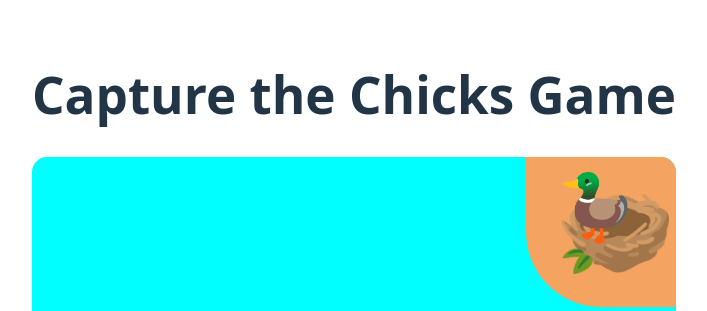
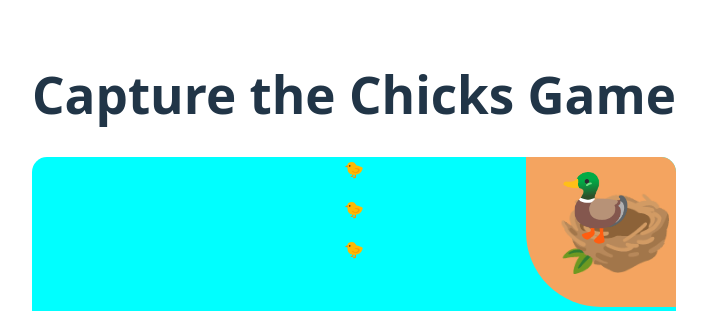
Before and after one commit to darithedev/techtonica-assignments, a React (Vite) app in the folder react-game/cozy-game/: page / in a window 1280 px wide. Shown: the top 311 px of the page, without its empty margins (286-993 px from the left). Built offline with nearby package versions, Linux system fonts and the light colour scheme.

Commit message:
Render chicks on game-board using map() at random x, y coordinates

```diff
--- a/react-game/cozy-game/src/components/Board.jsx
+++ b/react-game/cozy-game/src/components/Board.jsx
@@ -66,6 +66,9 @@ function Board ({ level }) {
                 <div className='land'></div>
                 <p className="nest-sprite">🪹</p>
                 <p className="duck-sprite" style={{ transform: `translate(${duck.x}px, ${duck.y}px)`}}>🦆</p>
+                {chicks.map(chick => (
+                    <p key={chick.id} className="chick-sprite" style={{ right: `${chick.x}px`, top: `${chick.y}px` }}>🐤</p>
+                ))}
             </div>
             <p className="level">You are on level: {level} </p>
         </div>
```
